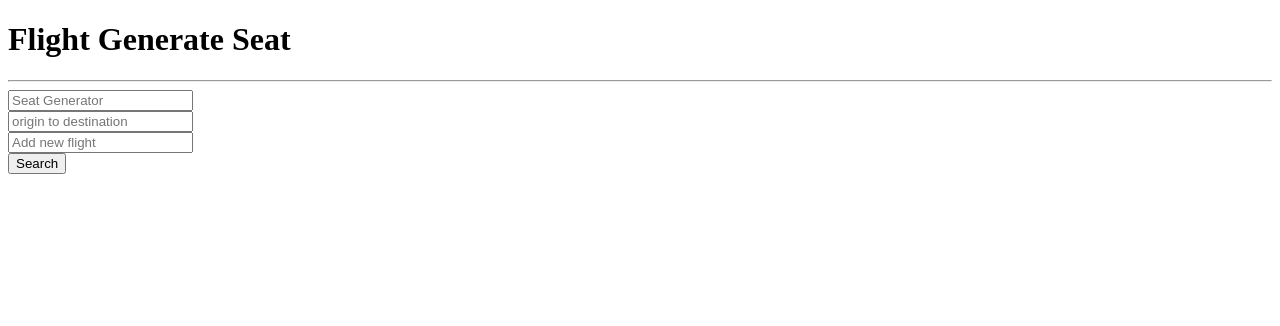
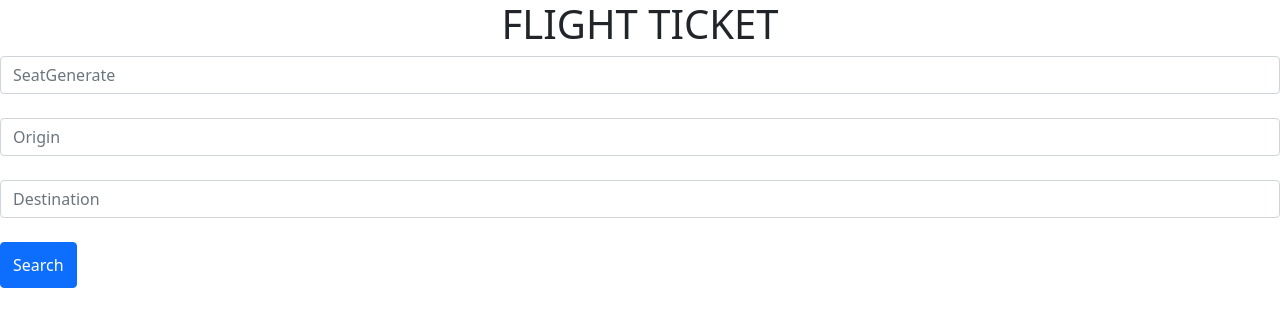
Before and after one commit to Zankar1992/Flight_ticktet, a React (Create React App) app: page / in a window 1280 px wide. Shown: the top 326 px of the page. Built offline with nearby package versions, Linux system fonts and the light colour scheme.

Commit message:
seatgenerate

```diff
--- a/package.json
+++ b/package.json
@@ -7,6 +7,7 @@
     "@testing-library/react": "^12.1.2",
     "@testing-library/user-event": "^13.5.0",
     "react": "^17.0.2",
+    "react-bootstrap": "^2.1.1",
     "react-dom": "^17.0.2",
     "react-scripts": "5.0.0",
     "web-vitals": "^2.1.4"
--- a/public/index.html
+++ b/public/index.html
@@ -15,6 +15,12 @@
       user's mobile device or desktop. See https://developers.google.com/web/fundamentals/web-app-manifest/
     -->
     <link rel="manifest" href="%PUBLIC_URL%/manifest.json" />
+    <link
+    rel="stylesheet"
+    href="https://cdn.jsdelivr.net/npm/bootstrap@5.1.3/dist/css/bootstrap.min.css"
+    integrity="sha384-1BmE4kWBq78iYhFldvKuhfTAU6auU8tT94WrHftjDbrCEXSU1oBoqyl2QvZ6jIW3"
+    crossorigin="anonymous"
+  />
     <!--
       Notice the use of %PUBLIC_URL% in the tags above.
       It will be replaced with the URL of the `public` folder during the build.
--- a/src/Addnewflights.js
+++ /dev/null
@@ -1,11 +0,0 @@
-import React from 'react';
-
-const Addnewflights = () => {
-  return (
-    <div>
-      <input type="text" placeholder="Add new flight"/>
-    </div>
-  )
-}
-
-export default Addnewflights;
--- /dev/null
+++ b/src/App.css
@@ -0,0 +1,3 @@
+.header {
+  text-align: center;
+}
--- a/src/App.js
+++ b/src/App.js
@@ -1,18 +1,15 @@
-import React from "react";
-import Addnewflights from "./Addnewflights";
-import SeatGenerate from "./SeatGenerate";
-import FindFlights from "./FindFlights";
+import React from 'react';
+// import SeatGenerate from './Components/SeatGenerate';
+import FlightSearch from './Components/FlightSearch';
+import Header from './Components/Header';
 
 const App = () => {
   return (
     <>
       <div>
-        <h1>Flight Generate Seat</h1>
-        <hr/>
-        <SeatGenerate />
-        <FindFlights />
-        <Addnewflights />
-        <button variant="primary"> Search</button>
+        <Header/>
+        {/* <SeatGenerate /> */}
+        <FlightSearch />
       </div>
     </>
   )
--- /dev/null
+++ b/src/Components/FlightSearch.js
@@ -0,0 +1,84 @@
+import React, { PureComponent } from 'react';
+import { FormControl, FormGroup, Button } from 'react-bootstrap';
+
+class FlightSearch extends PureComponent {
+  constructor() {
+    super();
+    this.state = {
+      SeatGenerate: '',
+      origin: '',
+      destination: '',
+    };
+    this.onInputChange = this.onInputChange.bind(this);
+    this.onInputChange = this.onInputChange.bind(this);
+    this.onSearchFlights = this.onSearchFlights.bind(this);
+  }
+
+  onInputChange = (e) => {
+    this.setState({
+      [e.target.id]: e.target.value
+    });
+  }
+
+  validateInputs() {
+    if (this.state.origin.length === 0) {
+      return false;
+    }
+    if (this.state.destination.length === 0) {
+      return false;
+    }
+    return true;
+  }
+
+  onSearchFlights() {
+    this.props.searchFlights(
+      this.state.SeatGenerate,
+      this.state.origin,
+      this.state.destination
+    );
+  }
+
+  render() {
+    return (
+      <div className="fs-container">
+         <FormGroup controlId="SeatGenerate">
+          <FormControl
+            type="text"
+            placeholder="SeatGenerate"
+            value={this.state.SeatGenerate}
+            onChange={this.onInputChange}
+          />
+        </FormGroup>
+        <br/>
+        <FormGroup controlId="origin">
+          <FormControl
+            type="text"
+            placeholder="Origin"
+            value={this.state.origin}
+            onChange={this.onInputChange}
+          />
+        </FormGroup>
+        <br/>
+        <FormGroup controlId="destination" bsSize='xsmall'>
+          <FormControl
+            type="text"
+            placeholder="Destination"
+            value={this.state.destination}
+            onChange={this.onInputChange}
+          />
+        </FormGroup>
+        <br/>
+        <Button
+          bsStyle="primary"
+          style={{ height: '46px' }}
+          bsSize="small"
+          onClick={this.onSearchFlights}
+        >
+          Search
+        </Button>
+      </div>
+    )
+  }
+}
+
+export default FlightSearch;
--- /dev/null
+++ b/src/Components/Header.js
@@ -0,0 +1,12 @@
+import React from 'react';
+import '../App.css';
+
+const Header = () => {
+  return(
+    <div className="header">
+      <h1>FLIGHT TICKET</h1>
+    </div>
+  )
+}
+
+export default Header;
--- /dev/null
+++ b/src/Components/SeatGenerate.css
@@ -0,0 +1,27 @@
+.section {
+  margin-top: 20px;
+  display: grid;
+  grid-template-columns: repeat(6, 1fr);
+}
+
+.section > div {
+  border: 1px solid black;
+}
+.section > div:hover {
+  cursor: pointer;
+}
+
+.disabled {
+  background-color: grey;
+}
+.booked {
+  background-color: #19a0d9;
+}
+
+.section .disabled:hover {
+  cursor: not-allowed;
+}
+
+button {
+  margin-top: 10px;
+}
--- /dev/null
+++ b/src/Components/SeatGenerate.js
@@ -0,0 +1,22 @@
+import React from 'react';
+import classes from './Components/SeatGenerate.css';
+
+const SeatGenerate = (props) => {
+	return (
+		<div className="section">
+			{props.values.map(seat => {
+				const isAvailable = props.availableSeats.includes(seat);
+				const isBooked = props.bookedSeats.includes(seat);
+				let seatClass;
+				if (!isAvailable) {
+					seatClass = classes.disabled;
+				}
+				if (isBooked) {
+					seatClass = classes.booked;
+				}
+				return <div className={seatClass} onClick={props.addSeat} key={seat}>{seat}</div>;
+			})}
+		</div>
+	);
+}
+export default SeatGenerate;
--- a/src/FindFlights.js
+++ /dev/null
@@ -1,11 +0,0 @@
-import React from 'react';
-
-const FindFlights = () => {
-  return (
-    <div>
-      <input type="text" placeholder="origin to destination"/>
-    </div>
-  )
-}
-
-export default FindFlights;
--- a/src/SeatGenerate.js
+++ /dev/null
@@ -1,13 +0,0 @@
-import React from 'react';
-
-const SeatGenerate = () => {
-  return (
-    <>
-      <div>
-        <input type="text" placeholder="Seat Generator"/>
-      </div>
-    </>
-  )
-}
-
-export default SeatGenerate;
--- a/src/index.js
+++ b/src/index.js
@@ -2,7 +2,6 @@ import React from 'react';
 import ReactDOM from 'react-dom';
 
 import App from './App';
-
 
 ReactDOM.render(
   <React.StrictMode>
```
Also changed, not shown: 1 other file (tests, documents, lock files or other folders).
